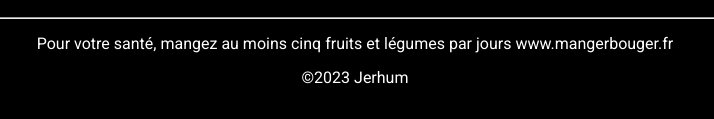
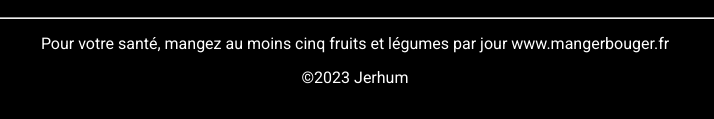
Before and after one commit to Jerhum25/burger-king, a website: page index.html in a window 1280 px wide. Shown: the part 2290-2409 px from the top of the page, 285-999 px from the left. Drawn offline with Linux system fonts and the light colour scheme.

Commit message:
correction faute de frappe

```diff
--- a/index.html
+++ b/index.html
@@ -134,7 +134,7 @@
             </div>
         </div>
         <hr>
-        <p class="manger-bouger">Pour votre santé, mangez au moins cinq fruits et légumes par jours www.mangerbouger.fr</p>
+        <p class="manger-bouger">Pour votre santé, mangez au moins cinq fruits et légumes par jour www.mangerbouger.fr</p>
         <p class="copyright">&copy;2023 Jerhum</p>
     </footer>
 </body>
```
